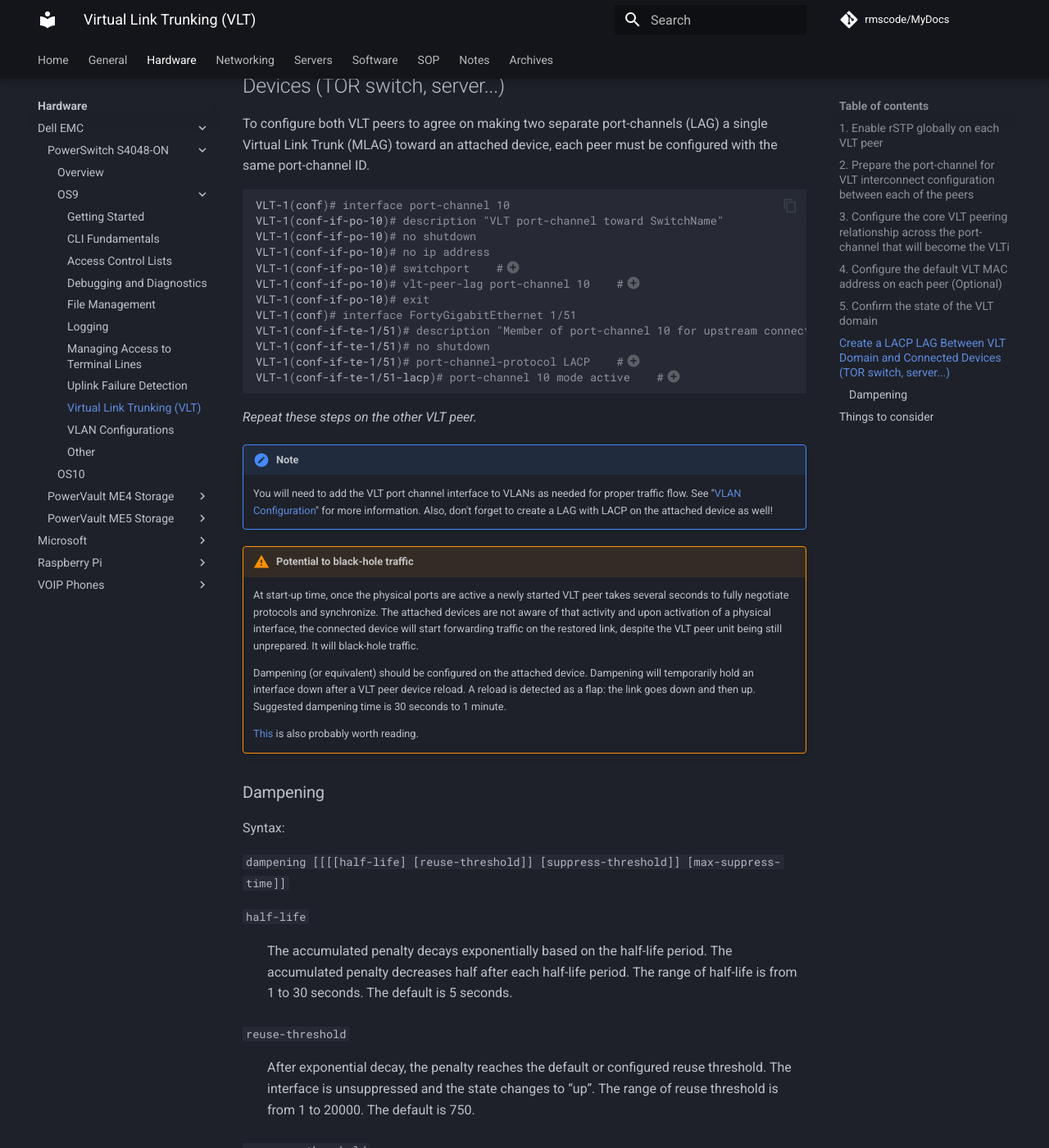
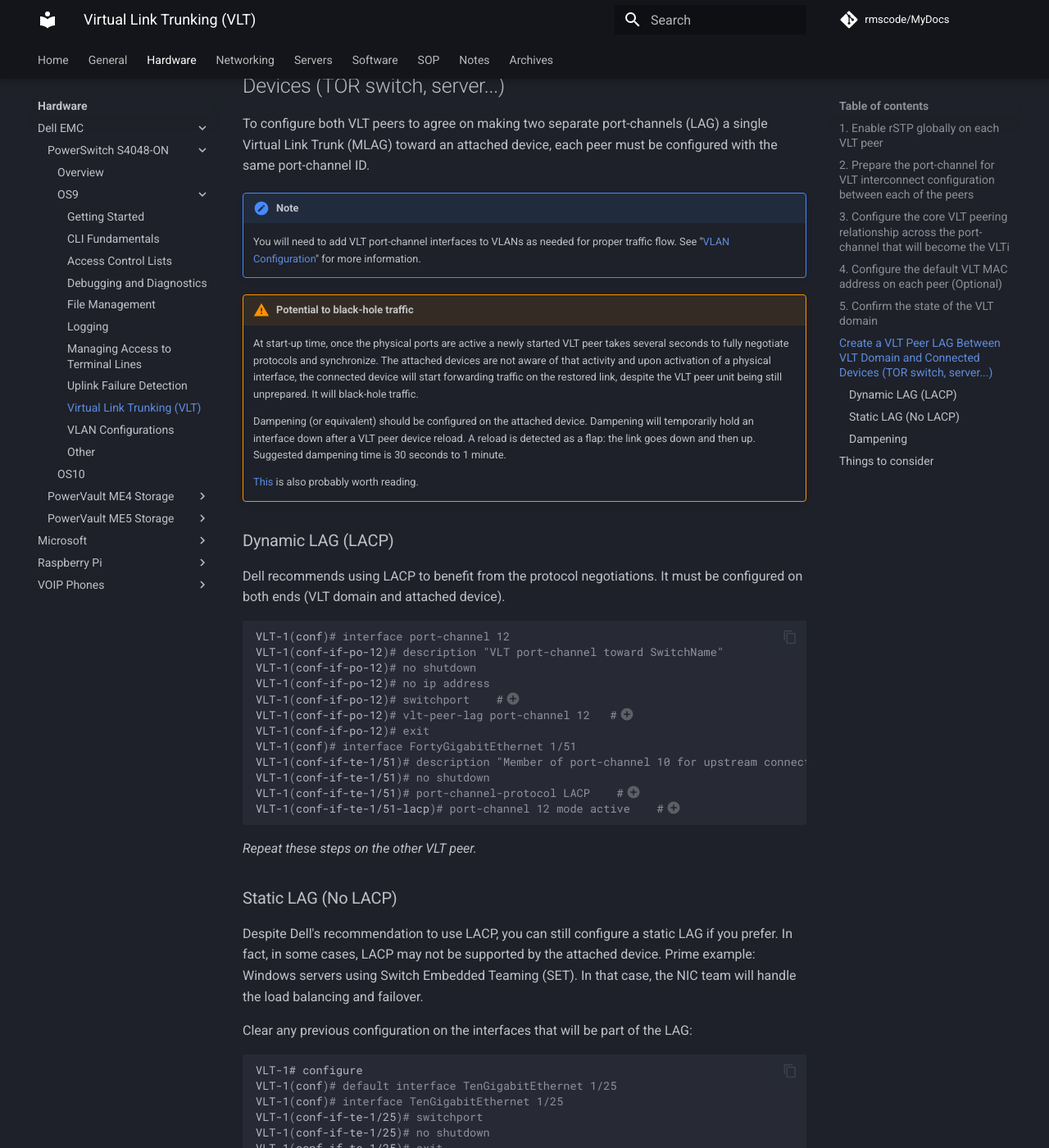
Before and after one commit to rmscode/binary-garden, an MkDocs documentation site: the page built from docs/hardware/dell-emc/S4048-ON/os9-vlt.md, in a window 1280 px wide and 1400 px high, scrolled down 3908 px. Shown: the whole window at 82% size. Built offline with MkDocs 1.6.1 and Material for MkDocs 9.7.7, drawn with Linux system fonts in a browser that asks for light colours; comment, search, counter and statistics services are not loaded; some of the changed text lies outside the part shown.

Commit message:
Update: Notes

````diff
--- a/docs/hardware/dell-emc/S4048-ON/os9-vlt.md
+++ b/docs/hardware/dell-emc/S4048-ON/os9-vlt.md
@@ -191,23 +191,39 @@
 
     If there are no mismatches between the switches, the output will be blank.
 
-## Create a LACP LAG Between VLT Domain and Connected Devices (TOR switch, server...)
+## Create a VLT Peer LAG Between VLT Domain and Connected Devices (TOR switch, server...)
 
 To configure both VLT peers to agree on making two separate port-channels (LAG) a single Virtual Link Trunk (MLAG) toward an attached device, each peer must be configured with the same port-channel ID.
 
+!!! note
+
+    You will need to add VLT port-channel interfaces to VLANs as needed for proper traffic flow. See "[VLAN Configuration](../S4048-ON/os9-vlan.md)" for more information.
+
+!!! Warning "Potential to black-hole traffic"
+
+    At start-up time, once the physical ports are active a newly started VLT peer takes several seconds to fully negotiate protocols and synchronize. The attached devices are not aware of that activity and upon activation of a physical interface, the connected device will start forwarding traffic on the restored link, despite the VLT peer unit being still unprepared. It will black-hole traffic.
+
+    Dampening (or equivalent) should be configured on the attached device. Dampening will temporarily hold an interface down after a VLT peer device reload. A reload is detected as a flap: the link goes down and then up. Suggested dampening time is 30 seconds to 1 minute.
+
+    [This](os10.md#unexpected-behavior-while-testing-failure-scenarios) is also probably worth reading.
+
+### Dynamic LAG (LACP)
+
+Dell recommends using LACP to benefit from the protocol negotiations. It must be configured on both ends (VLT domain and attached device).
+
 ```shell
-VLT-1(conf)# interface port-channel 10
-VLT-1(conf-if-po-10)# description "VLT port-channel toward SwitchName"
-VLT-1(conf-if-po-10)# no shutdown
-VLT-1(conf-if-po-10)# no ip address
-VLT-1(conf-if-po-10)# switchport    #(1)
-VLT-1(conf-if-po-10)# vlt-peer-lag port-channel 10    #(2)
-VLT-1(conf-if-po-10)# exit
+VLT-1(conf)# interface port-channel 12
+VLT-1(conf-if-po-12)# description "VLT port-channel toward SwitchName"
+VLT-1(conf-if-po-12)# no shutdown
+VLT-1(conf-if-po-12)# no ip address
+VLT-1(conf-if-po-12)# switchport    #(1)
+VLT-1(conf-if-po-12)# vlt-peer-lag port-channel 12   #(2)
+VLT-1(conf-if-po-12)# exit
 VLT-1(conf)# interface FortyGigabitEthernet 1/51
 VLT-1(conf-if-te-1/51)# description "Member of port-channel 10 for upstream connection to SwitchName"
 VLT-1(conf-if-te-1/51)# no shutdown
 VLT-1(conf-if-te-1/51)# port-channel-protocol LACP    #(3)
-VLT-1(conf-if-te-1/51-lacp)# port-channel 10 mode active    #(4)
+VLT-1(conf-if-te-1/51-lacp)# port-channel 12 mode active    #(4)
 ```
 
 1. The `switchport` command puts the port-channel in layer 2 mode.
@@ -217,17 +233,37 @@
 
 *Repeat these steps on the other VLT peer.*
 
-!!! note
+### Static LAG (No LACP)
 
-    You will need to add the VLT port channel interface to VLANs as needed for proper traffic flow. See "[VLAN Configuration](../S4048-ON/os9-vlan.md)" for more information. Also, don't forget to create a LAG with LACP on the attached device as well!
+Despite Dell's recommendation to use LACP, you can still configure a static LAG if you prefer. In fact, in some cases, LACP may not be supported by the attached device. Prime example: Windows servers using Switch Embedded Teaming (SET). In that case, the NIC team will handle the load balancing and failover.
 
-!!! Warning "Potential to black-hole traffic"
+Clear any previous configuration on the interfaces that will be part of the LAG:
 
-    At start-up time, once the physical ports are active a newly started VLT peer takes several seconds to fully negotiate protocols and synchronize. The attached devices are not aware of that activity and upon activation of a physical interface, the connected device will start forwarding traffic on the restored link, despite the VLT peer unit being still unprepared. It will black-hole traffic.
+```shell
+VLT-1# configure
+VLT-1(conf)# default interface TenGigabitEthernet 1/25
+VLT-1(conf)# interface TenGigabitEthernet 1/25
+VLT-1(conf-if-te-1/25)# switchport
+VLT-1(conf-if-te-1/25)# no shutdown
+VLT-1(conf-if-te-1/25)# exit
+```
 
-    Dampening (or equivalent) should be configured on the attached device. Dampening will temporarily hold an interface down after a VLT peer device reload. A reload is detected as a flap: the link goes down and then up. Suggested dampening time is 30 seconds to 1 minute.
+Create the VLT Peer LAG:
 
-    [This](os10.md#unexpected-behavior-while-testing-failure-scenarios) is also probably worth reading.
+```shell
+VLT-1# configure
+VLT-1(conf)# interface port-channel 101
+VLT-1(conf-if-po-101)# description "VLT Peer LAG for NODE01"
+VLT-1(conf-if-po-101)# channel-member TenGigabitEthernet 1/25 #(1)
+VLT-1(conf-if-po-101)# switchport
+VLT-1(conf-if-po-101)# vlt-peer-lag port-channel 101 #(2)
+VLT-1(conf-if-po-101)# exit
+```
+
+1. The `channel-member` command statically assigns the interface to the port-channel.
+2. This instructs the VLT peer to coordinate with the other VLT peer to make the port-channel a single logical link.
+
+*Repeat these steps on the other VLT peer.*
 
 ### Dampening
 
````
